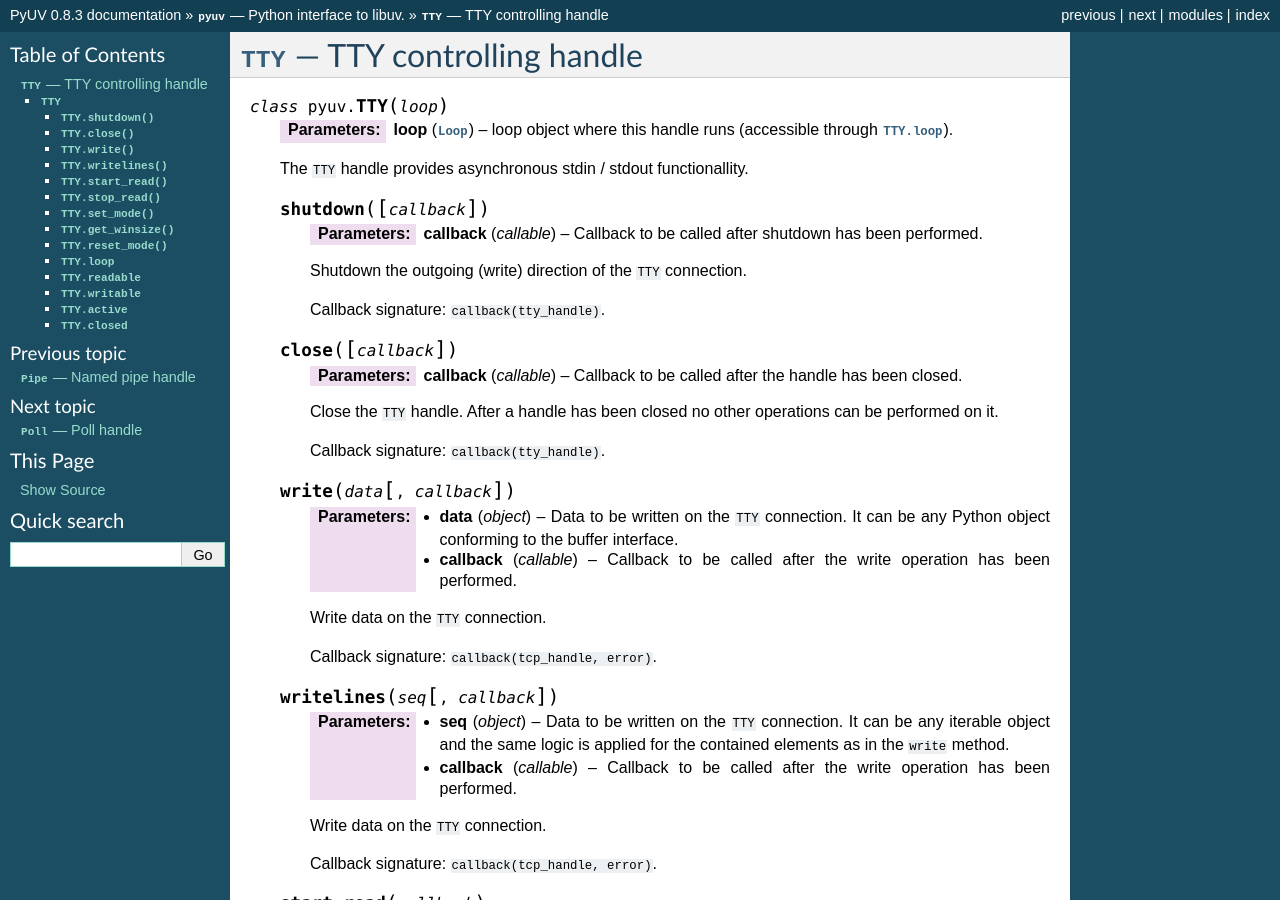
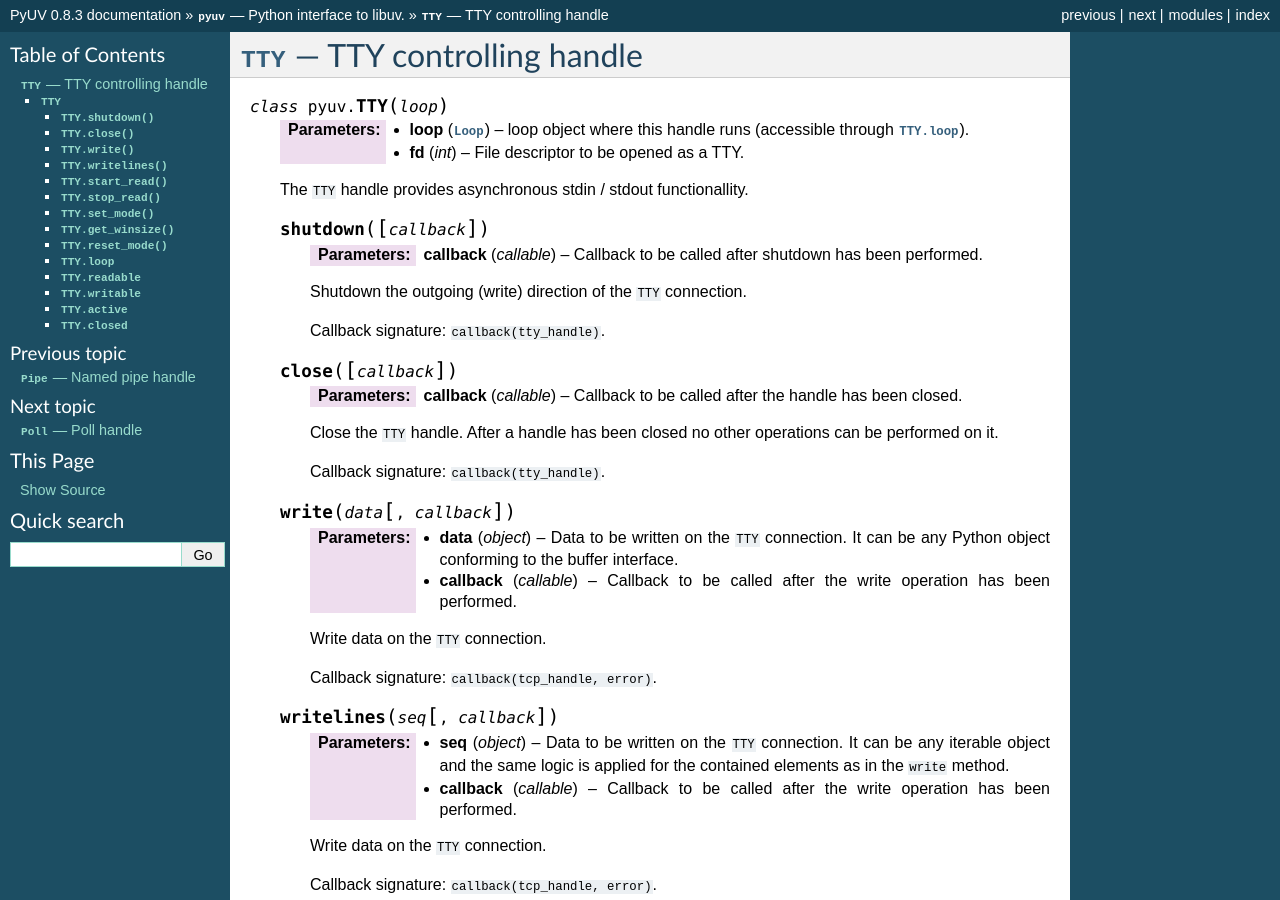
Before and after one commit to saghul/pyuv, a Sphinx documentation site: the page built from docs/tty.rst, in a window 1280 px wide and 900 px high. Built offline with Sphinx 7.4.7, drawn with Linux system fonts in a browser that asks for light colours.

Commit message:
Doc: TTY handles take a file descriptor in __init__

```diff
--- a/docs/tty.rst
+++ b/docs/tty.rst
@@ -13,6 +13,7 @@
 
     :type loop: :py:class:`Loop`
     :param loop: loop object where this handle runs (accessible through :py:attr:`TTY.loop`).
+    :param int fd: File descriptor to be opened as a TTY.
 
     The ``TTY`` handle provides asynchronous stdin / stdout functionallity.
 
```
